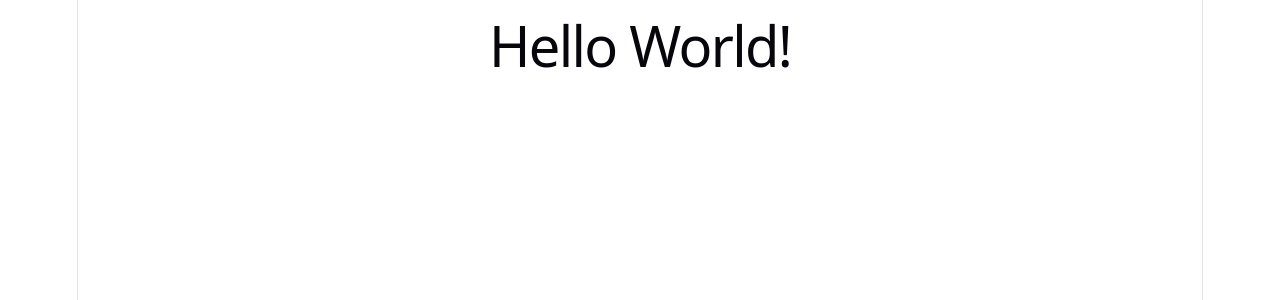
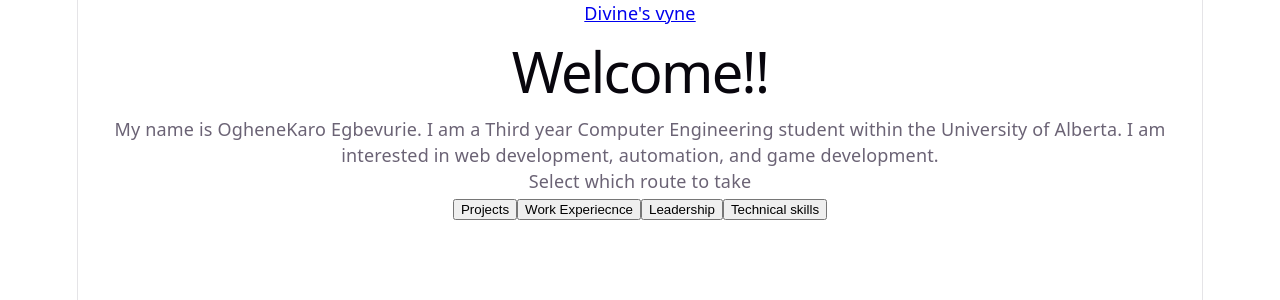
Before and after one commit to kdruid/My-Website, a React (Vite) app in the folder my-react-app/: page / in a window 1280 px wide. Shown: the top 300 px of the page. Built offline with nearby package versions, Linux system fonts and the light colour scheme.

Commit message:
collapsible_buttons

```diff
--- a/my-react-app/src/App.css
+++ b/my-react-app/src/App.css
@@ -1,3 +1,9 @@
 .App {
   font: optional;
 }
+
+.home_bar{
+  list-style: none;
+  padding: 0%;
+  margin: 0;
+}
--- a/my-react-app/src/App.jsx
+++ b/my-react-app/src/App.jsx
@@ -1,9 +1,57 @@
+import './App.css'
+import { useState } from 'react'
+
 function App() {
+  const [ShowProj, SetProj] = useState(false)
+  const [ShowLead, SetLead] = useState(false)
+  const [ShowExp, SetExp] = useState(false)
+  const [ShowSkills, SetSkills] = useState(false)
+
+
+
   return (
     <div className="App">
-      <h1>Hello World!</h1>
+      <header>
+        <ul className="home_bar">
+            <li className="home_item">
+                <a href="/" className="home_button">Divine's vyne</a>
+            </li>
+        </ul>
+      </header>
+      <h1>Welcome!!</h1>
+       <main>
+        <p>
+          My name is OgheneKaro Egbevurie.
+          I am a Third year Computer Engineering student within the University of Alberta.
+          I am interested in web development, automation, and game development.
+          <br />
+          Select which route to take
+        </p>
+
+
+        {ShowProj && (
+        <p> I am a student in </p>
+        )}
+        {ShowSkills && (
+        <p> I am a student in </p>
+        )}
+        {ShowExp && (
+        <p> I am a student in </p>
+        )}
+        {ShowLead && (
+        <p> I am a student in </p>
+        )}
+
+        <button onClick={() => SetProj(!ShowProj)} className='collapsible'>Projects</button>
+
+        <button onClick={() => SetExp(!ShowExp)} className='collapsible'>Work Experiecnce</button>
+
+        <button onClick={() => SetLead(!ShowLead)} className='collapsible'>Leadership</button>
+
+        <button onClick={() => SetSkills(!ShowSkills)} className='collapsible'>Technical skills</button>
+
+       </main>
     </div>
-
   );
 }
 
```
